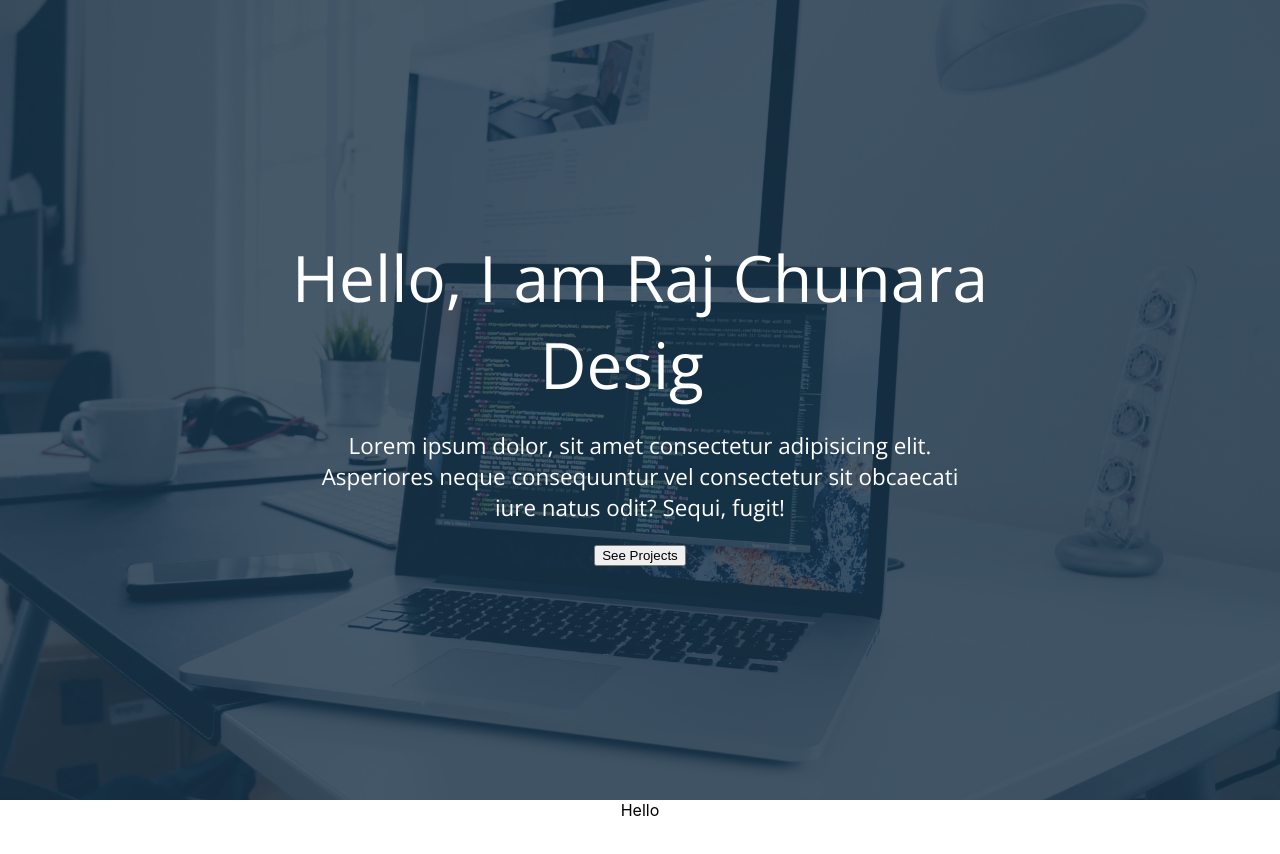
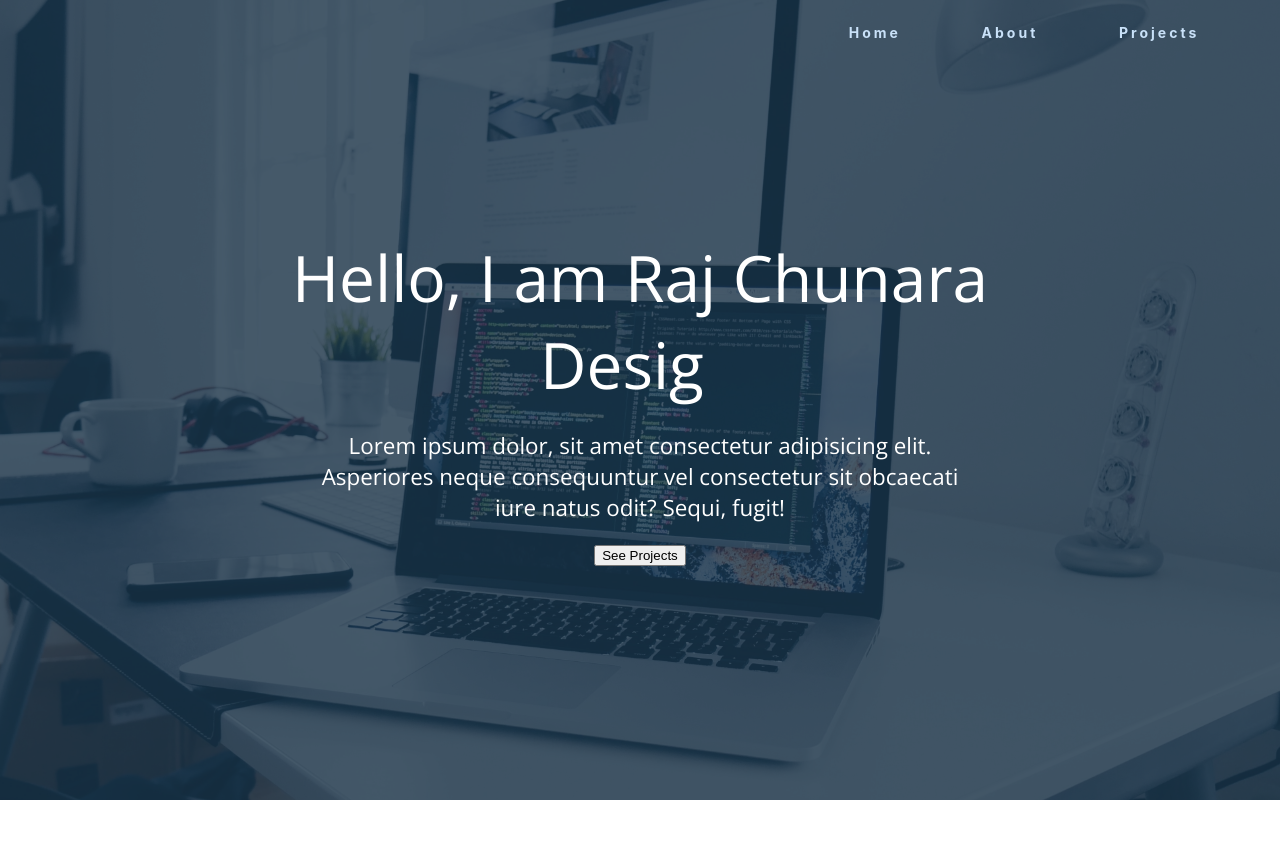
Before and after one commit to rajchunara/react-portfolio, a React (Create React App) app: page / in a window 1280 px wide. Shown: the top 854 px of the page. After the commit the page ends 800 px from the top, so only its background shows below. Built offline with nearby package versions, Linux system fonts and the light colour scheme.

Commit message:
adjusted landing-page

```diff
--- a/src/App.css
+++ b/src/App.css
@@ -2,5 +2,56 @@
   box-sizing: border-box;
   margin: 0;
   padding:0;
-  text-align: center;
 }
+
+.navbar {
+  min-height: 8vh;
+  display: flex;
+  justify-content: end;
+  align-items: center;
+  position: relative;
+  z-index: 2;
+
+}
+
+.logo{
+  color:rgb(92, 48, 48);
+  text-transform:uppercase;
+  letter-spacing:5px;
+  font-size:20px;
+}
+
+.logo:hover{
+  cursor: pointer;
+}
+
+
+ul{
+  width: 40%;
+  display: flex;
+  justify-content: space-evenly;
+}
+
+ li{
+  color: rgb(221, 235, 253);
+  position: relative;
+  list-style: none;
+  font-size: 17px;
+}
+
+.navbar a{
+  color: rgb(201, 225, 248);
+  text-decoration:none;
+  letter-spacing:3px;
+  font-weight:bold;
+  font-size:14px;
+}
+
+a:link{
+   text-decoration: none;
+}
+
+
+a:hover{
+  cursor: pointer;
+}
--- a/src/App.js
+++ b/src/App.js
@@ -5,8 +5,16 @@ import './App.css';
 function App() {
   return (
     <div className="App">
+      <div className="navbar">
+          <ul>
+            <li><a href="">Home</a>  </li>
+            <li><a href="">About</a> </li>
+            <li><a href="">Projects</a>  </li>
+          </ul>
+
+
+      </div>
       <HomeComponent/>
-      <div style={{height:100}}>Hello</div>
     </div>
   );
 }
--- a/src/components/home/home.css
+++ b/src/components/home/home.css
@@ -4,8 +4,11 @@
     font-family: 'Open Sans', sans-serif;
     height: 100vh;
     background-color: rgba(25, 50, 70, 0.8);
-    position: relative;
+    position: absolute;
+    top: 0px;
+    left: 0px;
     color: white;
+    width: 100%;
 }
 
 .showcase:before{
```
